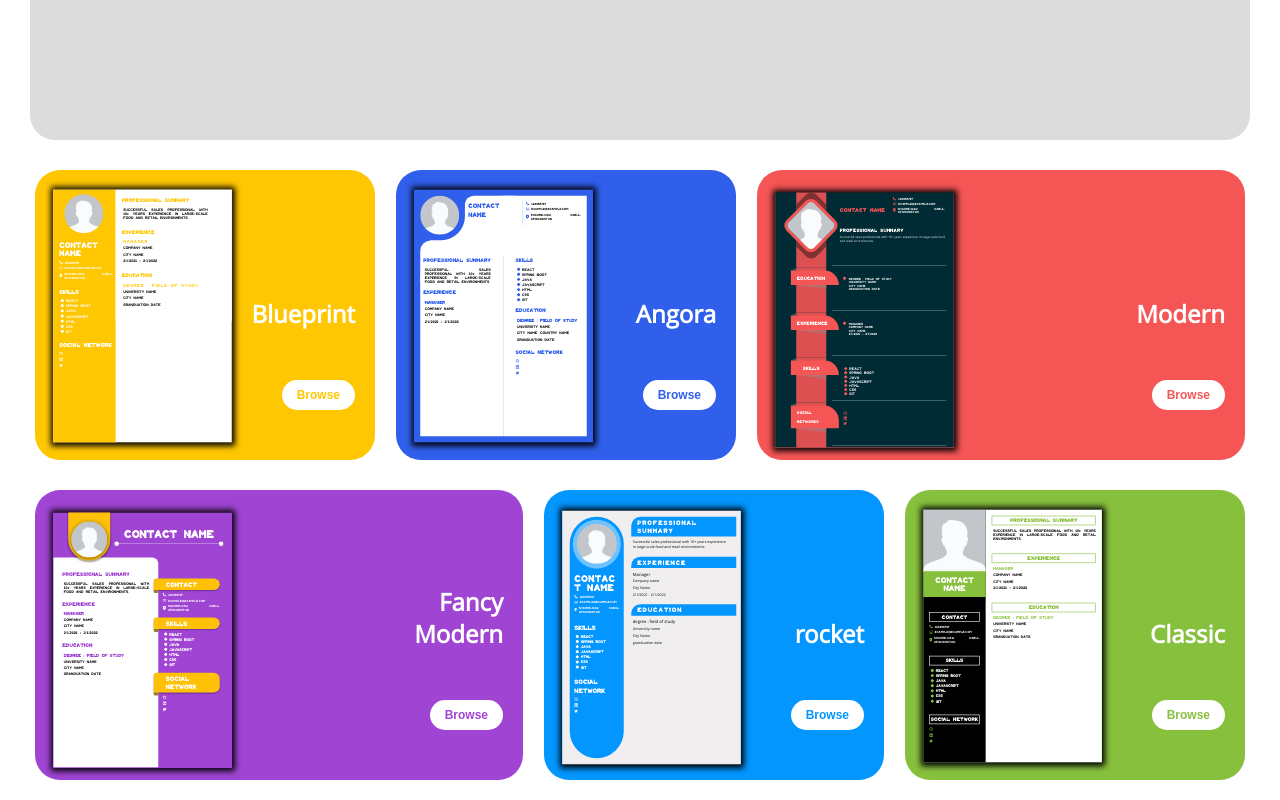
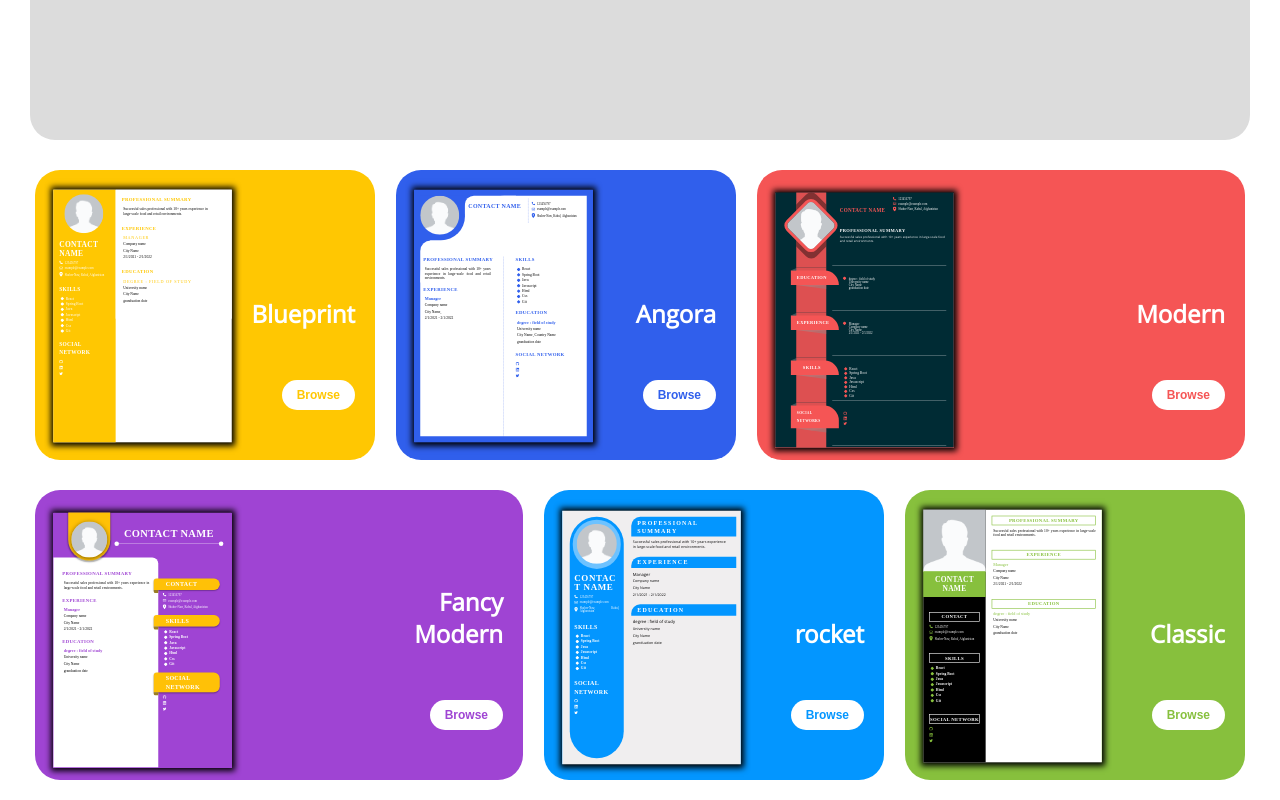
Before and after one commit to Aliherawi7/resume-builder, a React (Create React App) app: page / in a window 1280 px wide. Shown: the part 560-1360 px from the top of the page. Built offline with nearby package versions, Linux system fonts and the light colour scheme.

Commit message:
Maler font removed

```diff
--- a/src/index.css
+++ b/src/index.css
@@ -2,11 +2,6 @@
   font-family: 'AlegreyaSans';
   src: url('./assets/fonts/AlegreyaSans-Regular.ttf');
   src: url('./assets/fonts/AlegreyaSans-Bold.ttf');
-}
-
-@font-face {
-  font-family: 'Maler';
-  src: url('./assets/fonts/Maler.ttf');
 }
 
 @font-face {
```
